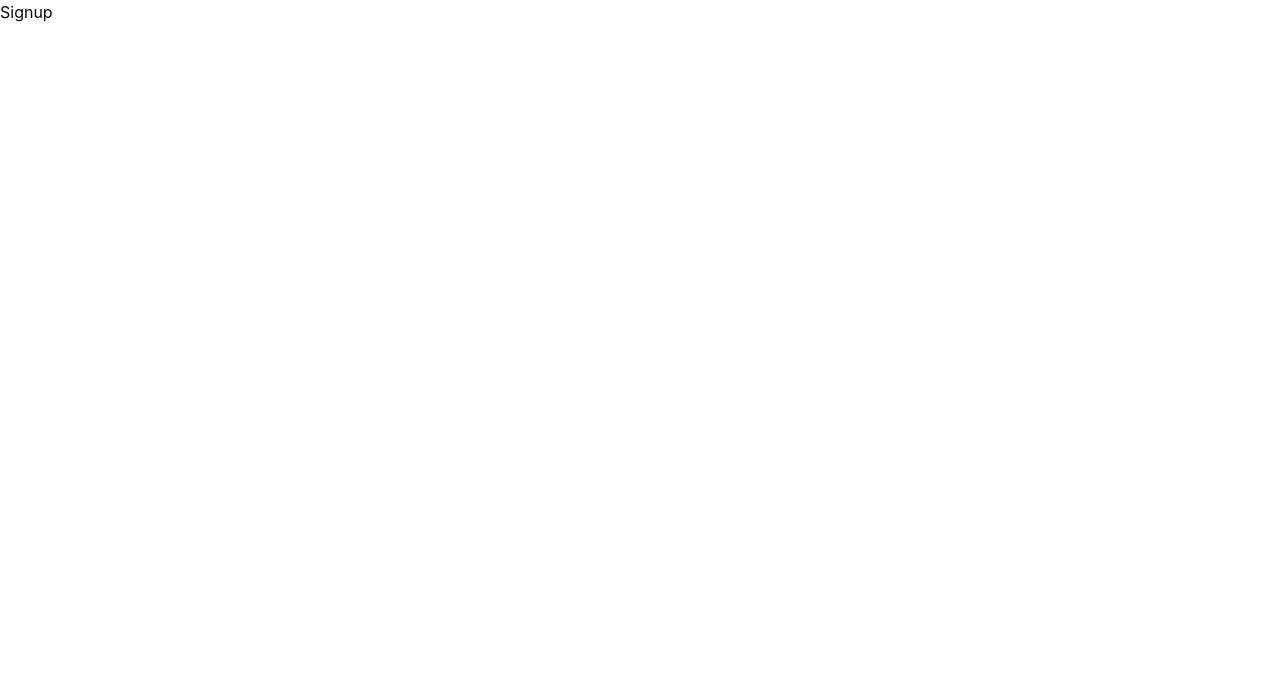
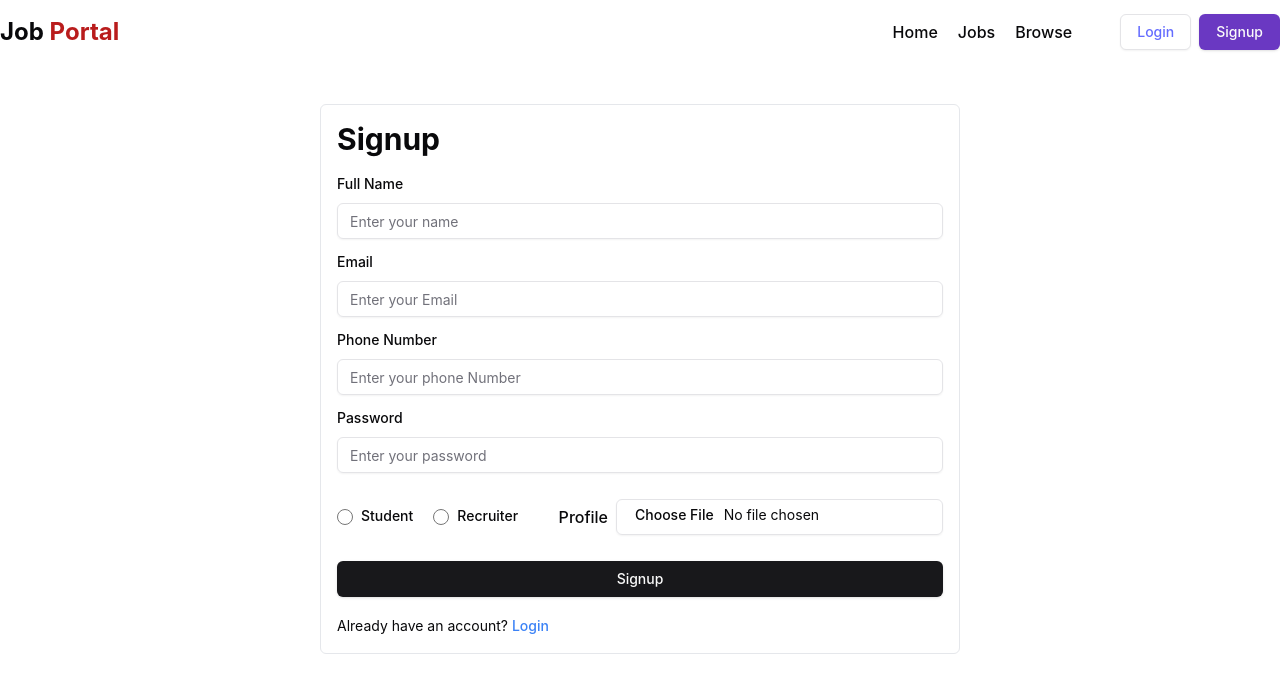
Before and after one commit to OmJha5/Job-Portal-App, a React (Vite) app in the folder Frontend/: page /signup in a window 1280 px wide. Shown: the top 692 px of the page. Built offline with nearby package versions, Linux system fonts and the light colour scheme.

Commit message:
Created Login and Signup Page

```diff
--- a/Frontend/package.json
+++ b/Frontend/package.json
@@ -11,9 +11,12 @@
   },
   "dependencies": {
     "@radix-ui/react-avatar": "^1.1.2",
+    "@radix-ui/react-label": "^2.1.1",
     "@radix-ui/react-popover": "^1.1.4",
+    "@radix-ui/react-radio-group": "^1.2.2",
     "@radix-ui/react-slot": "^1.1.1",
     "@reduxjs/toolkit": "^2.5.0",
+    "@shadcn/ui": "^0.0.4",
     "axios": "^1.7.9",
     "class-variance-authority": "^0.7.1",
     "clsx": "^2.1.1",
--- a/Frontend/src/components/Auth/Login.jsx
+++ b/Frontend/src/components/Auth/Login.jsx
@@ -1,9 +1,51 @@
 import React from 'react'
+import Navbar from '../shared/Navbar'
+import { Input } from "@/components/ui/input"
+import { Label } from "@/components/ui/label"
+import { Button } from '../ui/button'
+import { Link } from 'react-router-dom'
 
 export default function Login() {
-  return (
-    <div>
-        Login
-    </div>
-  )
+    return (
+        <div>
+            <Navbar />
+
+            <div className='flex justify-center items-center max-w-7xl mx-auto'>
+                <form action="" className='w-1/2 border border-gray-200 rounded-md p-4 my-10'>
+                    <h1 className='text-3xl font-bold mb-5'>Login</h1>
+
+                    <div className='my-4'>
+                        <Label className="block mb-3">Email</Label>
+                        <Input type="email" placeholder="Enter your Email"></Input>
+                    </div>
+
+                    <div className='my-4'>
+                        <Label className="block mb-3">Password</Label>
+                        <Input type="password" placeholder="Enter your password"></Input>
+                    </div>
+
+                    <div className="flex items-center gap-5 my-5">
+
+                        <div className='flex gap-2'>
+                            <input type="radio" name="role" id="student" value="student" className='w-4 h-4 cursor-pointer' />
+                            <Label htmlFor="student">Student</Label>
+                        </div>
+
+                        <div className='flex gap-2'>
+                            <input type="radio" name="role" id="recruiter" value="recruiter" className='w-4 h-4 cursor-pointer' />
+                            <Label htmlFor="recruiter">Recruiter</Label>
+                        </div>
+
+                    </div>
+
+                    <Button type="submit" className="w-full my-4">Login</Button>
+
+                    <span className='text-sm'>Don't have an account? <Link to="/signup" className="text-blue-500">Signup</Link></span>
+
+                </form>
+
+            </div>
+
+        </div>
+    )
 }
--- a/Frontend/src/components/Auth/Signup.jsx
+++ b/Frontend/src/components/Auth/Signup.jsx
@@ -1,9 +1,72 @@
 import React from 'react'
+import Navbar from '../shared/Navbar'
+import { Input } from "@/components/ui/input"
+import { Label } from "@/components/ui/label"
+import { Button } from '../ui/button'
+import { Link } from 'react-router-dom'
 
 export default function Signup() {
-  return (
-    <div>
-        Signup
-    </div>
-  )
+    return (
+        <div>
+            <Navbar />
+
+            <div className='flex justify-center items-center max-w-7xl mx-auto'>
+                <form action="" className='w-1/2 border border-gray-200 rounded-md p-4 my-10'>
+                    <h1 className='text-3xl font-bold mb-5'>Signup</h1>
+
+                    <div className='my-4'>
+                        <Label className="block mb-3">Full Name</Label>
+                        <Input type="text" placeholder="Enter your name"></Input>
+                    </div>
+
+                    <div className='my-4'>
+                        <Label className="block mb-3">Email</Label>
+                        <Input type="email" placeholder="Enter your Email"></Input>
+                    </div>
+
+                    <div className='my-4'>
+                        <Label className="block mb-3">Phone Number</Label>
+                        <Input type="text" placeholder="Enter your phone Number"></Input>
+                    </div>
+
+                    <div className='my-4'>
+                        <Label className="block mb-3">Password</Label>
+                        <Input type="password" placeholder="Enter your password"></Input>
+                    </div>
+
+                    <div className='flex items-center justify-between'>
+                        <div className="flex items-center">
+                            <div className="flex items-center gap-5 my-5">
+
+                                <div className='flex gap-2'>
+                                    <input type="radio" name="role" id="student" value="student" className='w-4 h-4 cursor-pointer'/>
+                                    <Label htmlFor="student">Student</Label>
+                                </div>
+
+                                <div className='flex gap-2'>
+                                    <input type="radio" name="role" id="recruiter" value="recruiter" className='w-4 h-4 cursor-pointer' />
+                                    <Label htmlFor="recruiter">Recruiter</Label>
+                                </div>
+
+                            </div>
+
+                        </div>
+
+                        <div className='flex items-center gap-2'>
+                            <Label htmlFor="profile" className="text-base">Profile </Label>
+                            <Input accept="image/*" type="file" className="cursor-pointer" id="profile"></Input>
+                        </div>
+
+                    </div>
+
+                    <Button type="submit" className="w-full my-4">Signup</Button>
+                    <span className='text-sm'>Already have an account? <Link to="/login" className="text-blue-500">Login</Link></span>
+
+
+                </form>
+
+            </div>
+
+        </div>
+    )
 }
--- a/Frontend/src/components/shared/Navbar.jsx
+++ b/Frontend/src/components/shared/Navbar.jsx
@@ -16,9 +16,9 @@
 
                 <div className='flex items-center gap-12'>
                     <ul className='flex font-medium items-center gap-5'>
-                        <li>Home</li>
-                        <li>Jobs</li>
-                        <li>Browse</li>
+                        <li className='hover:cursor-pointer'>Home</li>
+                        <li className='hover:cursor-pointer'>Jobs</li>
+                        <li className='hover:cursor-pointer'>Browse</li>
                     </ul>
 
                     {
--- /dev/null
+++ b/Frontend/src/components/ui/input.jsx
@@ -0,0 +1,19 @@
+import * as React from "react"
+
+import { cn } from "@/lib/utils"
+
+const Input = React.forwardRef(({ className, type, ...props }, ref) => {
+  return (
+    (<input
+      type={type}
+      className={cn(
+        "flex h-9 w-full rounded-md border border-input bg-transparent px-3 py-1 text-base shadow-sm transition-colors file:border-0 file:bg-transparent file:text-sm file:font-medium file:text-foreground placeholder:text-muted-foreground focus-visible:outline-none focus-visible:ring-1 focus-visible:ring-ring disabled:cursor-not-allowed disabled:opacity-50 md:text-sm",
+        className
+      )}
+      ref={ref}
+      {...props} />)
+  );
+})
+Input.displayName = "Input"
+
+export { Input }
--- /dev/null
+++ b/Frontend/src/components/ui/label.jsx
@@ -0,0 +1,16 @@
+import * as React from "react"
+import * as LabelPrimitive from "@radix-ui/react-label"
+import { cva } from "class-variance-authority";
+
+import { cn } from "@/lib/utils"
+
+const labelVariants = cva(
+  "text-sm font-medium leading-none peer-disabled:cursor-not-allowed peer-disabled:opacity-70"
+)
+
+const Label = React.forwardRef(({ className, ...props }, ref) => (
+  <LabelPrimitive.Root ref={ref} className={cn(labelVariants(), className)} {...props} />
+))
+Label.displayName = LabelPrimitive.Root.displayName
+
+export { Label }
```
Also changed, not shown: 1 other file (tests, documents, lock files or other folders).
